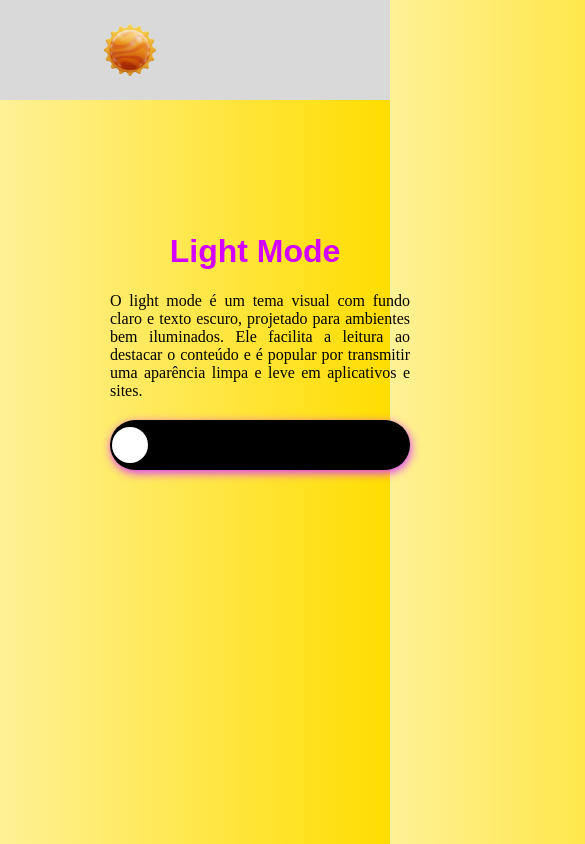
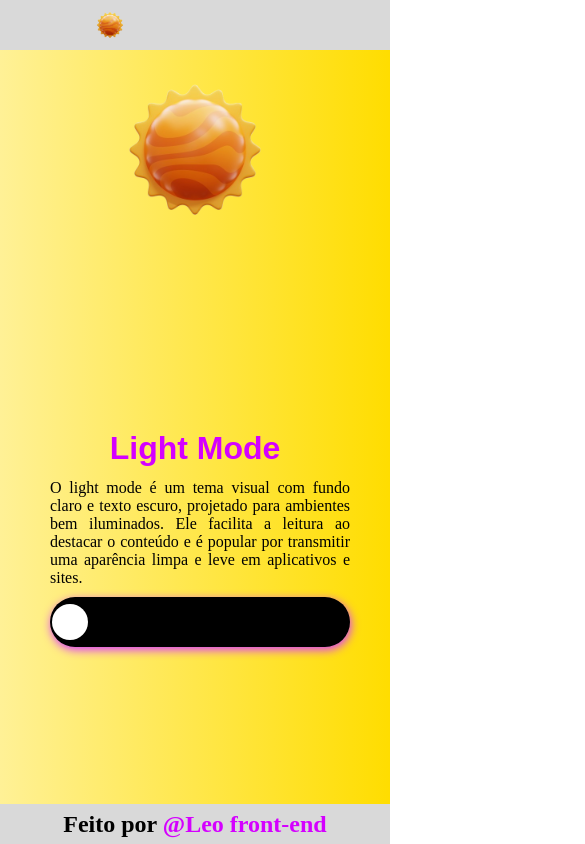
Before and after one commit to Leofront-end/Dark-e-Light, a plain HTML site: page index.html in a window 390 px wide. Shown: the top 844 px of the page, 585 px wide, since content can reach past the window. Drawn offline with Linux system fonts and the light colour scheme.

Commit message:
projeto-final

```diff
--- a/index.html
+++ b/index.html
@@ -9,7 +9,7 @@
 </head>
 <body>
     <header>
-        <img src="img/Sol.png" alt="Logo do sol">
+        <img src="img/Sol.png" alt="Logo do sol" class="logo">
     </header>
     <main>
         <section>
@@ -19,10 +19,13 @@
                 <div class="indicador"></div>
             </div>
         </section>
-        <img src="img/Sol.png" alt="Logo do sol">
+        <img src="img/Sol.png" alt="Logo do sol" class="lado">
 
 
     </main>
+    <footer>
+        <h2>Feito por <a href="https://www.linkedin.com/in/leonardo-silvafront/" target="_blank" rel="noopener noreferrer">@Leo front-end</a></h2>
+    </footer>
 
     <script src="main.js"></script>
 </body>
--- a/main.js
+++ b/main.js
@@ -1,6 +1,9 @@
 let trilho = document.getElementById("trilho")
 let body = document.querySelector('body')
 let titulo = document.querySelector('h1')
+let texto = document.querySelector('p')
+let imagem = document.querySelector('img.lado')
+let logo = document.querySelector('img.logo')
 
 trilho.addEventListener('click', () => {
     trilho.classList.toggle('dark')
@@ -9,7 +12,13 @@ trilho.addEventListener('click', () => {
     titulo.classList.toggle('dark')
     if (titulo.classList == 'dark') {
         titulo.textContent = 'Dark mode'
+        texto.textContent = 'O Dark Mode é um tema visual com fundo escuro e texto claro, ideal para ambientes com pouca luz. Ele reduz o cansaço visual, economiza energia em telas OLED e oferece uma estética moderna e elegante para aplicativos e sites.'
+        imagem.src = "img/Lua.png"
+        logo.src = "img/Lua.png"
     } else {
         titulo.textContent = 'Light mode'
+        texto.textContent = 'O light mode é um tema visual com fundo claro e texto escuro, projetado para ambientes bem iluminados. Ele facilita a leitura ao destacar o conteúdo e é popular por transmitir uma aparência limpa e leve em aplicativos e sites.'
+        imagem.src = "img/Sol.png"
+        logo.src = "img/Sol.png"
     }
 })
--- a/style.css
+++ b/style.css
@@ -4,14 +4,14 @@
 }
 
 body {
-    background: linear-gradient(270deg, rgba(255,221,0,1) 0%, rgba(255,241,150,1) 100%);
+    background: linear-gradient(270deg, rgba(255, 221, 0, 1) 0%, rgba(255, 241, 150, 1) 100%);
     overflow: hidden;
 }
-main {
-    display: flex;
-    justify-content: space-between;
-    align-items: center;
+
+body.dark {
+    background: linear-gradient(270deg, rgba(0, 0, 0, 1) 0%, rgba(102, 102, 102, 1) 100%);
 }
+
 header {
     background-color: #D9D9D9;
     height: 100px;
@@ -20,9 +20,26 @@ header {
     align-items: center;
 }
 
-header > img {
+header>img {
     margin: 90px;
     height: 80px;
+}
+
+.logo {
+    width: 80px;
+}
+
+main {
+    display: flex;
+    justify-content: space-between;
+    align-items: center;
+}
+
+section {
+    display: flex;
+    flex-direction: column;
+    gap: 20px;
+    margin: 0px 100px;
 }
 
 h1 {
@@ -34,7 +51,6 @@ h1 {
 }
 
 .dark {
-
     color: #ffffff;
 }
 
@@ -43,8 +59,6 @@ p {
     text-align: justify;
     margin-left: 10px;
 }
-
-
 
 .trilho {
     display: flex;
@@ -71,26 +85,95 @@ p {
     left: 0;
     transition: .5s;
 }
+
 .trilho.dark {
     background-color: #ffffff;
 }
-.trilho.dark .indicador{
+
+.trilho.dark .indicador {
     left: 260px;
     background-color: #000000;
 }
 
-body.dark {
-    background: linear-gradient(270deg, rgba(0,0,0,1) 0%, rgba(102,102,102,1) 100%);
+
+
+main>img {
+    right: 0;
+    margin-right: -250px;
+    transform: translateX(100%);
+    animation: slideIn 1s ease-out forwards;
 }
 
-main > img {
-    right: 0;
-    margin-right: -250px;
+.lado {
+    width: 400px;
 }
 
-section {
+footer {
     display: flex;
-    flex-direction: column;
-    gap: 20px;
-    margin: 0px 100px;
+    align-items: center;
+    justify-content: center;
+    position: fixed;
+    left: 0;
+    bottom: 0;
+    width: 100vw;
+    height: 40px;
+    background-color: #D9D9D9;
+    color: #000000;
+
 }
+
+a {
+    text-decoration: none;
+    color: #d400ff;
+    cursor: pointer;
+}
+
+@media screen and (max-width: 767px) {
+    header {
+        height: 50px;
+    }
+
+    .logo {
+        display: flex;
+        align-items: center;
+        width: 40px;
+        height: 40px;
+    }
+
+    main {
+        width: 100vw;
+
+        display: flex;
+        flex-direction: column-reverse;
+    }
+
+    .lado {
+        width: 200px;
+        margin: auto;
+    }
+
+    section {
+        height: calc(100vh - 290px);
+        padding: 10px;
+        display: flex;
+        justify-content: center;
+        align-items: center;
+
+
+        gap: 10px
+    }
+
+
+}
+
+@keyframes slideIn {
+    from {
+        transform: translateX(100%);
+        opacity: 0;
+    }
+
+    to {
+        transform: translateX(0);
+        opacity: 1;
+    }
+}
```
